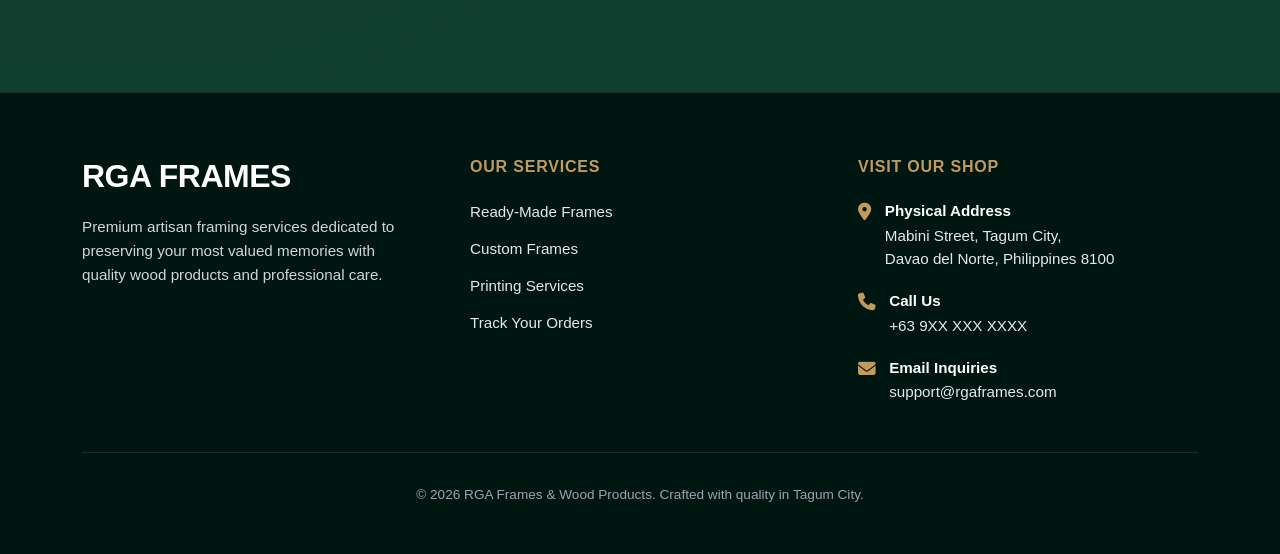
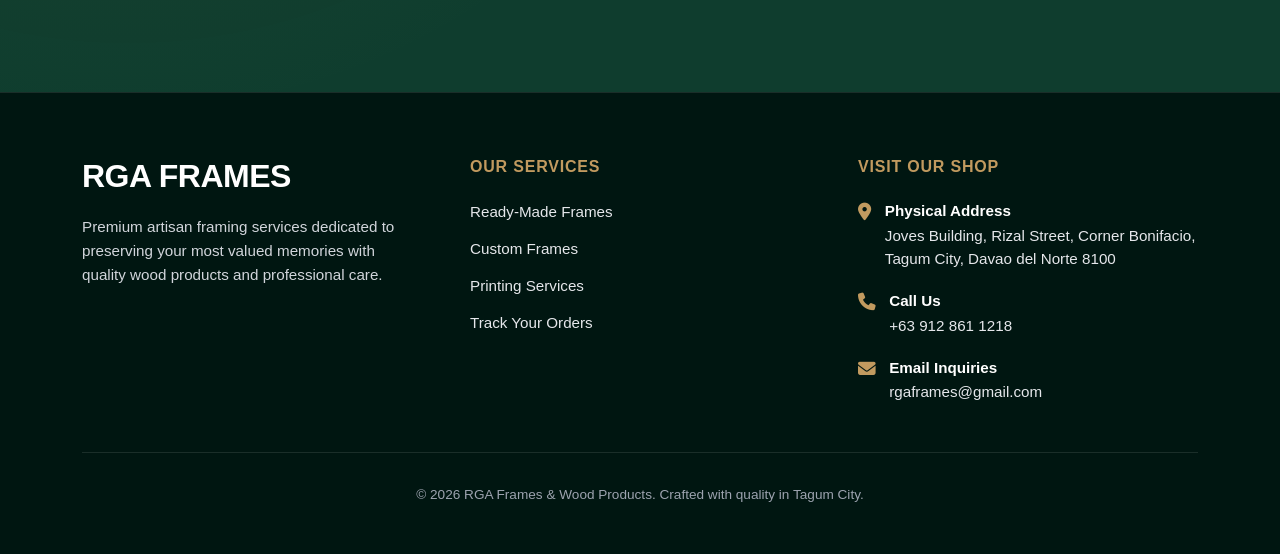
Before and after one commit to krisiajademutia/RGA-Frames-Web-based-Ordering-System, a PHP site: page /index.php in a window 1280 px wide. Shown: the part 5727-6281 px from the top of the page. Run offline with PHP 8.4, Linux system fonts and the light colour scheme; some web fonts are replaced.

Commit message:
edited store address and contact details in footer section

```diff
--- a/includes/idx_footer.php
+++ b/includes/idx_footer.php
@@ -30,22 +30,22 @@
                         <i class="fa-solid fa-location-dot"></i>
                         <div class="idx-ftr-contact-text">
                             <strong>Physical Address</strong>
-                            Mabini Street, Tagum City,<br>
-                            Davao del Norte, Philippines 8100
+                            Joves Building, Rizal Street, Corner Bonifacio,<br>
+                            Tagum City, Davao del Norte 8100
                         </div>
                     </div>
                     <div class="idx-ftr-contact-item">
                         <i class="fa-solid fa-phone"></i>
                         <div class="idx-ftr-contact-text">
                             <strong>Call Us</strong>
-                            +63 9XX XXX XXXX
+                            +63 912 861 1218
                         </div>
                     </div>
                     <div class="idx-ftr-contact-item">
                         <i class="fa-solid fa-envelope"></i>
                         <div class="idx-ftr-contact-text">
                             <strong>Email Inquiries</strong>
-                            support@rgaframes.com
+                            rgaframes@gmail.com
                         </div>
                     </div>
                 </div>
```
